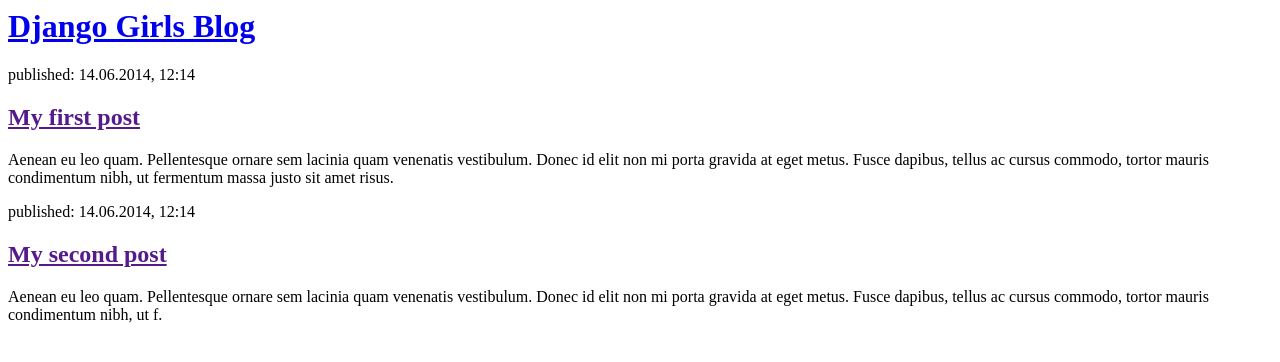
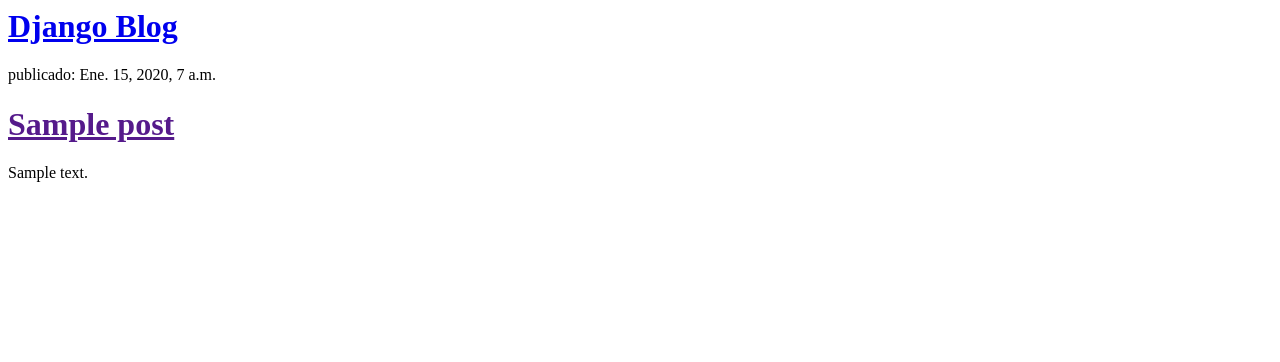
Before and after one commit to bernamaturana/django-blog, a Django app: template blog/templates/blog/post_list.html in a window 1280 px wide. Shown: the top 362 px of the page. Run offline with Django 3.2, Linux system fonts and the light colour scheme; the template is opened without the code that fills it: values that come from a table or form of the project are taken from there, others are empty; tables that the repository leaves empty hold one stand-in row (values such as "Sample post").

Commit message:
Ahora con contenido dinamico

```diff
--- a/blog/models.py
+++ b/blog/models.py
@@ -1,5 +1,6 @@
 from django.db import models
 from django.utils import timezone
+# from blog.models import Post
 
 class Post(models.Model):
     author = models.ForeignKey('auth.User', on_delete=models.CASCADE)
--- a/blog/templates/blog/post_list.html
+++ b/blog/templates/blog/post_list.html
@@ -4,19 +4,16 @@
     </head>
     <body>
         <div>
-            <h1><a href="/">Django Girls Blog</a></h1>
-        </div>
-
-        <div>
-            <p>published: 14.06.2014, 12:14</p>
-            <h2><a href="">My first post</a></h2>
-            <p>Aenean eu leo quam. Pellentesque ornare sem lacinia quam venenatis vestibulum. Donec id elit non mi porta gravida at eget metus. Fusce dapibus, tellus ac cursus commodo, tortor mauris condimentum nibh, ut fermentum massa justo sit amet risus.</p>
-        </div>
-
-        <div>
-            <p>published: 14.06.2014, 12:14</p>
-            <h2><a href="">My second post</a></h2>
-            <p>Aenean eu leo quam. Pellentesque ornare sem lacinia quam venenatis vestibulum. Donec id elit non mi porta gravida at eget metus. Fusce dapibus, tellus ac cursus commodo, tortor mauris condimentum nibh, ut f.</p>
+            <h1>
+                <a href = "/" > Django Blog </a>
+            </h1>
+            {% for post in posts %}
+            <div>
+                <p> publicado: {{ post.published_date }} </p>
+                <h1><a href = "" >{{ post.title }} </a></h1>
+                <p>{{ post.text|linebreaksbr }} </p>
+            </div>
+            {% endfor %}
         </div>
     </body>
 </html>
--- a/blog/views.py
+++ b/blog/views.py
@@ -1,4 +1,7 @@
 from django.shortcuts import render
+from django.utils import timezone
+from .models import Post
 
 def post_list(request):
-    return render(request, 'blog/post_list.html', {})
+    posts = Post.objects.filter(published_date__lte=timezone.now()).order_by('published_date')
+    return render(request, 'blog/post_list.html', {'posts': posts})
```
